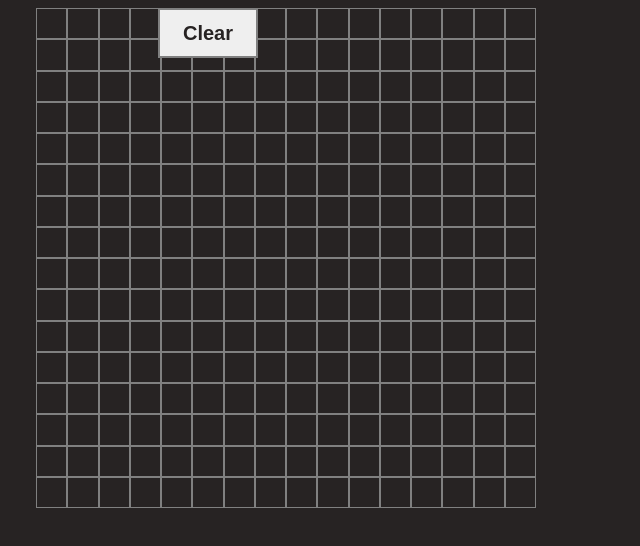
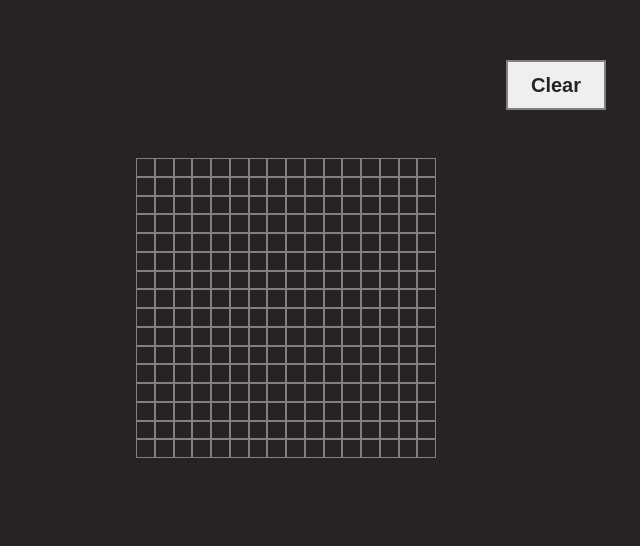
Before and after one commit to d3enis/etch-a-sketch, a plain HTML site: page index.html in a window 1280 px wide. Shown: the whole page, without its empty margins (354-994 px from the left). Drawn offline with Linux system fonts and the light colour scheme.

Commit message:
Fixed layout and added comments :)

```diff
--- a/script.js
+++ b/script.js
@@ -33,18 +33,19 @@ coloring();
 
 //Deleting grid & entering new value
 function clearMakeGrid() {
-  boxes.forEach((box) => {
-    box.parentNode.removeChild(box);
-  });
+  selection = prompt("Enter your grid size", 32);
 
-  selection = prompt("Enter your grid size", 32);
   if (selection > 100 || selection < 1) {
-    selection = 16;
     alert("Enter number beetwen 1 and 100");
+  } else {
+    boxes.forEach((box) => {
+      box.parentNode.removeChild(box);
+    });
+
+    makeGrid();
+    coloring();
   }
-  makeGrid();
-  coloring();
 }
-
+//Clear button (calling function)
 let clearButton = document.querySelector(".clear");
 clearButton.addEventListener("click", clearMakeGrid);
--- a/style.css
+++ b/style.css
@@ -4,10 +4,10 @@ html {
 
 container {
   display: grid;
-  justify-self: center;
-  align-self: center;
   height: 500px;
   width: 500px;
+  margin: 0 auto;
+  padding: 150px;
 }
 
 .boxes {
@@ -18,12 +18,20 @@ container {
 
 .clear {
   position: absolute;
-  top: 1%;
-  left: 40%;
+  top: 10%;
+  left: 880px;
   height: 50px;
   width: 100px;
+  margin: -20px;
   border: 2px gray solid;
   color: rgb(39, 35, 35);
   font-weight: 600;
   font-size: 20px;
 }
+
+@media screen and (max-width:1300px) {
+  container {
+    height: 300px;
+    width: 300px;
+  }
+}
```
